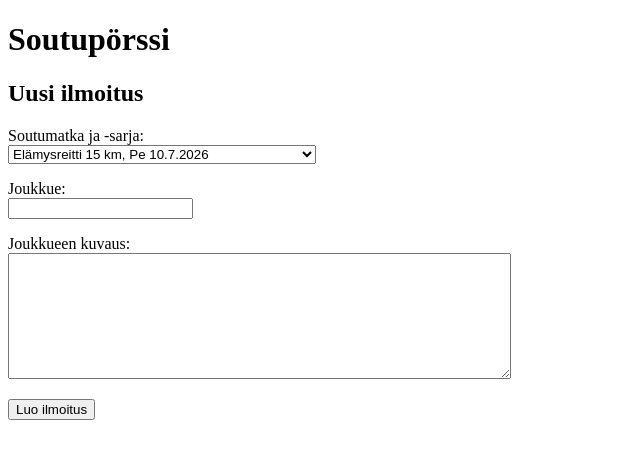
After one commit to HarriApp/soutuporssi, a Flask app: page /new_team_invite in a window 1280 px wide. The commit adds this page. Shown: the top 459 px of the page, without its empty margins (0-640 px from the left). Run offline with Flask 3, Linux system fonts and the light colour scheme.

Commit message:
Add New team invite functionality

```diff
--- a/app.py
+++ b/app.py
@@ -12,6 +12,28 @@ app.secret_key = config.secret_key
 @app.route("/")
 def index():
     return render_template("index.html")
+
+@app.route("/new_team_invite", methods=["GET", "POST"])
+def new_invite():
+    if request.method == "GET":
+        return render_template("new_team_invite.html", message="")
+
+    if request.method == "POST":
+        series = request.form["serie_id"]
+        team_name = request.form["team_name"]
+        description = request.form["description"]
+
+        try:
+            sql = "INSERT INTO teams (serie_id, user_id, name, description) VALUES (?, ?, ?, ?)"
+            db.execute(sql, [series, session["user_id"], team_name, description])
+        except sqlite3.IntegrityError:
+            message = "VIRHE: Joukkue on jo ilmoittautunut tähän lähtöön"
+            return render_template("new_team_invite.html", message=message)
+
+        # message = "Joukkuekutsu luotu. Tsemppiä kisaan!"
+        # return render_template("new_team_invite.html", message=message)
+
+        return redirect("/")
 
 @app.route("/register", methods=["GET", "POST"])
 def register():
@@ -32,7 +54,7 @@ def register():
             sql = "INSERT INTO users (username, password_hash) VALUES (?, ?)"
             db.execute(sql, [username, password_hash])
         except sqlite3.IntegrityError:
-            message = "VIRHE: tunnus on jo varattu. Yritä uudelleen."
+            message = "VIRHE:Tunnus on jo varattu. Yritä uudelleen."
             return render_template("register.html", message=message)
 
         message = "Tunnus luotu"
@@ -48,14 +70,17 @@ def login():
         password = request.form["password"]
 
         try:
-            sql = "SELECT password_hash FROM users WHERE username = ?"
-            password_hash = db.query(sql, [username])[0][0]
-        except IndexError:
-            message = "VIRHE: väärä tunnus tai salasana"
+            sql = "SELECT id, password_hash FROM users WHERE username = ?"
+            result = db.query(sql, [username])[0]
+            user_id = result["id"]
+            password_hash = result["password_hash"]
+        except:
+            message = "VIRHE: Tunnusta ei löydy. Yritä uudelleen."
             return render_template("login.html", message=message)
 
         if check_password_hash(password_hash, password):
             session["username"] = username
+            session["user_id"] = user_id
             return redirect("/")
         else:
             message = "VIRHE: väärä tunnus tai salasana"
--- a/templates/index.html
+++ b/templates/index.html
@@ -12,6 +12,7 @@
     Olet kirjautunut nimellä {{ session.username }}
   </p>
   <p>
+    <a href="/new_team_invite">Kokoa joukkue</a>
     <a href="/logout">Kirjaudu ulos</a>
   </p>
   {% else %}
--- /dev/null
+++ b/templates/new_team_invite.html
@@ -0,0 +1,39 @@
+<!DOCTYPE html>
+<html>
+
+<head>
+  <title>Uusi ilmoitus</title>
+</head>
+
+<body>
+  <h1>Soutupörssi</h1>
+  <h2>Uusi ilmoitus</h2>
+  <p>{{ message }}</p>
+  <form action="/new_team_invite" method="post">
+    <p>
+      Soutumatka ja -sarja: <br />
+      <select name="serie_id">
+        <option value="1">Elämysreitti 15 km, Pe 10.7.2026</option>
+        <option value="2">Elämysreitti 15 km, La 11.7.2026</option>
+        <option value="3">Elämysreitti 25 km, Pe 10.7.2026</option>
+        <option value="4">Elämysreitti 25 km, La 11.7.2026</option>
+        <option value="5">Elämysreitti 35 km, La 11.7.2026</option>
+        <option value="6">Retkisoutu 70 km, 1. lähtö, To 09.7.2026</option>
+        <option value="7">Retkisoutu 70 km, 2. lähtö, La 11.7.2026</option>
+        <option value="8">Kuningasmatka 60km, Iltasoutu, Pe 10.7.2026</option>
+        <option value="9">Kuningasmatka 60km, Päiväsoutu, La 11.7.2026</option>
+      </select>
+    </p>
+    <p>
+      Joukkue: <br />
+      <input type="text" name="team_name" />
+    </p>
+    <p>
+      Joukkueen kuvaus: <br />
+      <textarea name="description" rows="8" cols="60"></textarea>
+    </p>
+    <input type="submit" value="Luo ilmoitus" />
+  </form>
+</body>
+
+</html>
```
Also changed, not shown: init.sql (added, +26 -0 lines), schema.sql (+17 -0 lines).
